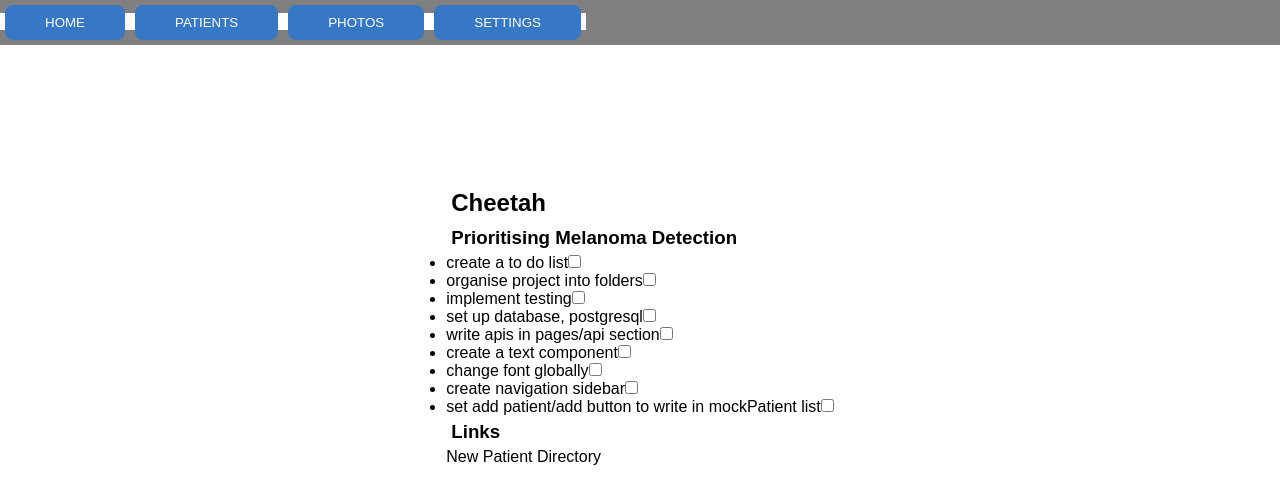
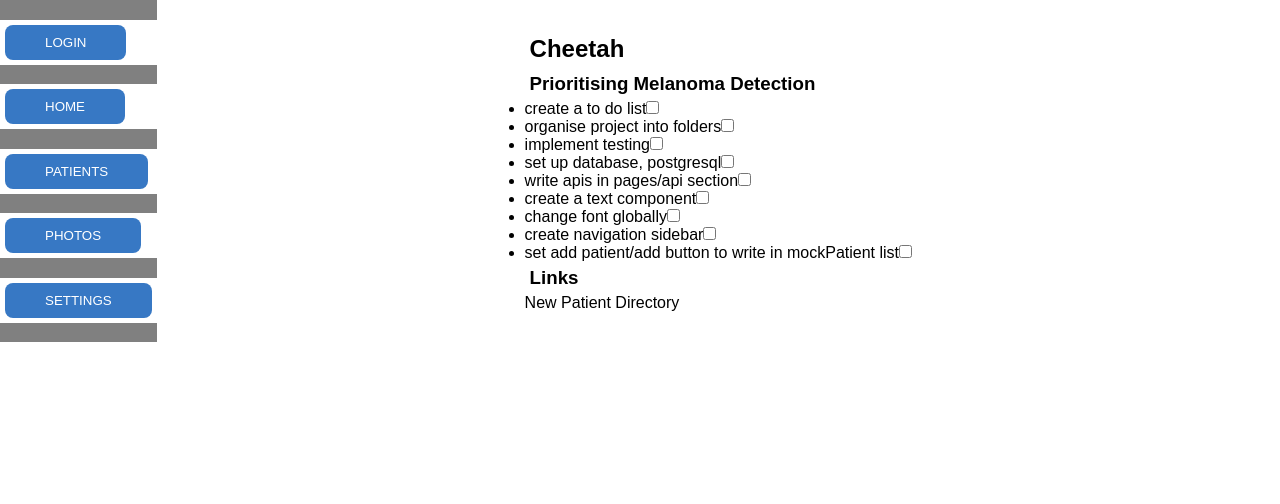
Before and after one commit to lukostelloe/cheetah-app, a Next.js app: page / in a window 1280 px wide. Shown: the top 504 px of the page. Built offline with nearby package versions, Linux system fonts and the light colour scheme.

Commit message:
adjust styling

```diff
--- a/components/NavBar.tsx
+++ b/components/NavBar.tsx
@@ -5,12 +5,19 @@ import Link from "next/link";
 import React from "react";
 
 const NavBarWrapper = styled("div", {
+  display: "flex",
+  flexDirection: "column",
+  justifyContent: "space-evenly",
+  alignItems: "space-evenly",
   background: "grey",
 });
 
 function NavBar() {
   return (
     <NavBarWrapper>
+      <Link href="/login">
+        <Button label="Login" />
+      </Link>
       <Link href="/">
         <Button label="Home" />
       </Link>
--- a/components/Page.ts
+++ b/components/Page.ts
@@ -1,7 +1,6 @@
 import { styled } from "@stitches/react";
 
 export const Page = styled("div", {
-  height: "70vh",
   width: "100%",
   background: "white",
   padding: "30px",
--- a/src/pages/_app.tsx
+++ b/src/pages/_app.tsx
@@ -1,12 +1,18 @@
 import "@/styles/globals.css";
 import type { AppProps } from "next/app";
 import NavBar from "components/NavBar";
+import { styled } from "@stitches/react";
+
+const AppLayout = styled("div", {
+  display: "flex",
+  flexDirection: "row",
+});
 
 export default function App({ Component, pageProps }: AppProps) {
   return (
-    <>
+    <AppLayout>
       <NavBar />
       <Component {...pageProps} />
-    </>
+    </AppLayout>
   );
 }
--- a/src/styles/Home.module.css
+++ b/src/styles/Home.module.css
@@ -97,7 +97,7 @@
 
 .center::before,
 .center::after {
-  content: '';
+  content: "";
   left: 50%;
   position: absolute;
   filter: blur(45px);
@@ -125,7 +125,7 @@
 
 .thirteen::before,
 .thirteen::after {
-  content: '';
+  content: "";
   position: absolute;
   z-index: -1;
 }
--- a/src/styles/globals.css
+++ b/src/styles/globals.css
@@ -85,7 +85,6 @@
 html,
 body {
   max-width: 100vw;
-  overflow-x: hidden;
 }
 
 body {
```
